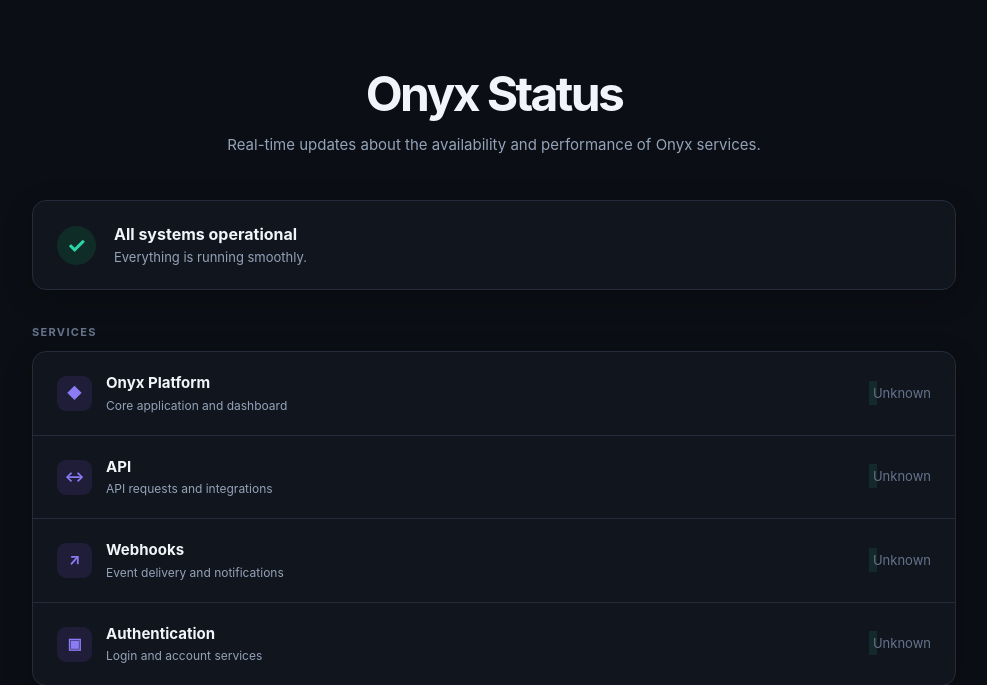
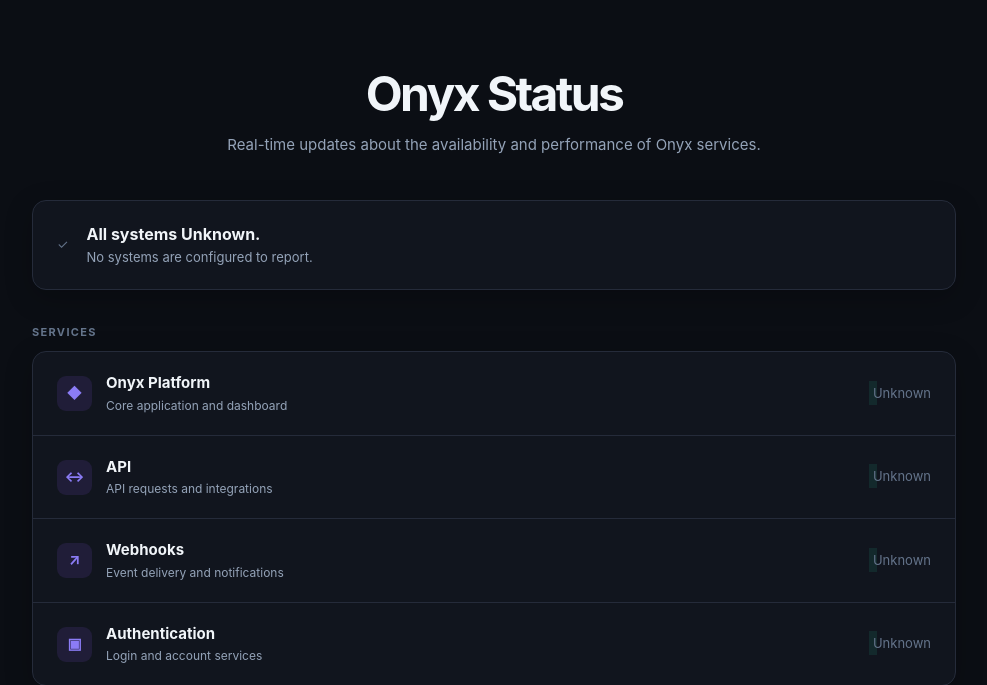
Before and after one commit to BloxPanel/OnyxStatus, a Flask app: page / in a window 1280 px wide. Shown: the part 76-761 px from the top of the page, without its empty margins (146-1133 px from the left). Run offline with Flask 3, Linux system fonts and the light colour scheme.

Commit message:
Add styling for 'Unknown' status and update status message

```diff
--- a/templates/index.html
+++ b/templates/index.html
@@ -149,6 +149,10 @@
 
       font-size: 22px;
       font-weight: 700;
+    }
+    .unknown {
+      color: var(--muted-dark);
+      font-size: 13px;
     }
 
     .overall strong {
@@ -395,18 +399,18 @@
         aria-label="Overall status"
       >
 
-        <div class="check">
+        <div class="unknown">
           ✓
         </div>
 
         <div>
 
           <strong>
-            All systems operational
+            All systems Unknown.
           </strong>
 
           <span>
-            Everything is running smoothly.
+            No systems are configured to report.
           </span>
 
         </div>
```
